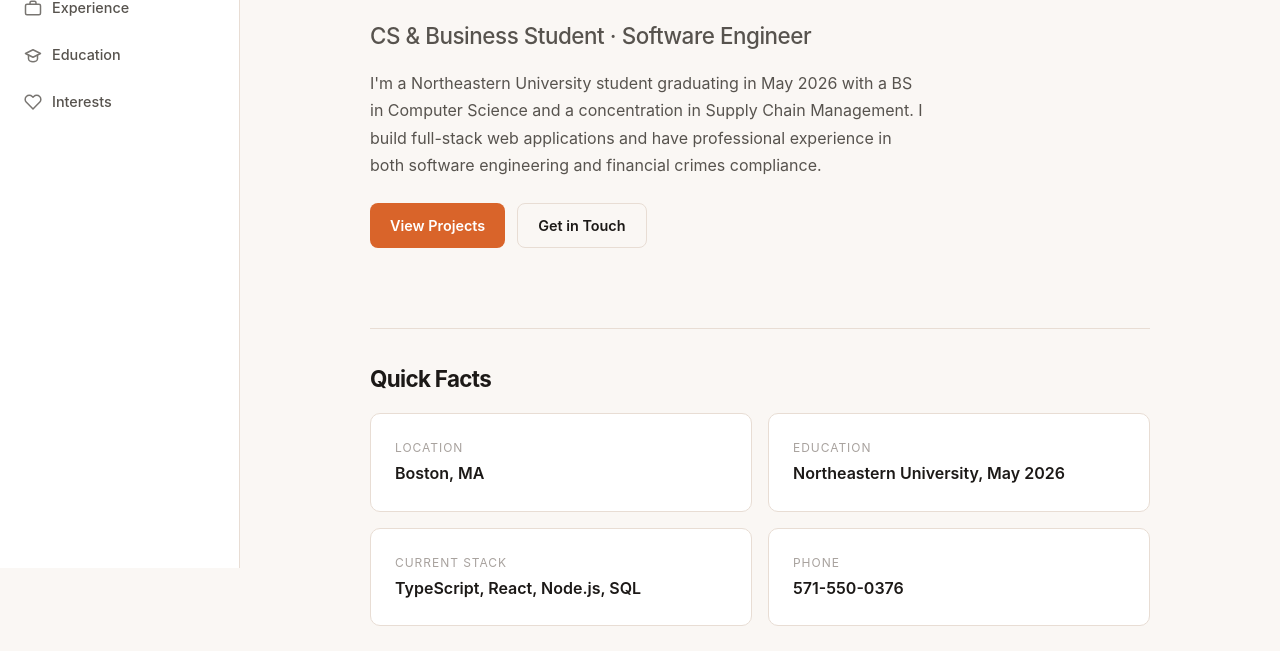
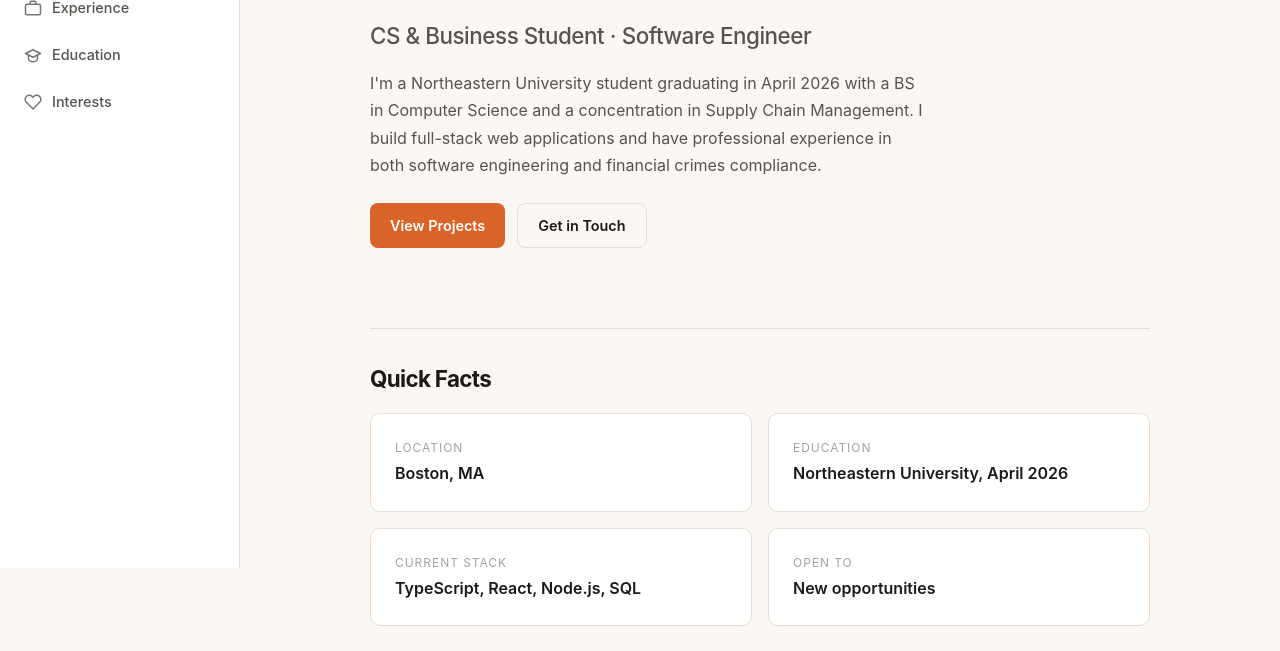
Before and after one commit to rotondojs/my-portfolio, a React (Vite) app in the folder client/: page / in a window 1280 px wide. Shown: the part 232-883 px from the top of the page. Built offline with nearby package versions, Linux system fonts and the light colour scheme.

Commit message:
small details

```diff
--- a/client/src/pages/About.tsx
+++ b/client/src/pages/About.tsx
@@ -6,7 +6,7 @@ export default function About() {
         <h1 className="hero-name">John S. Rotondo</h1>
         <p className="hero-role">CS & Business Student · Software Engineer</p>
         <p className="hero-description">
-          I'm a Northeastern University student graduating in May 2026 with a BS in Computer
+          I'm a Northeastern University student graduating in April 2026 with a BS in Computer
           Science and a concentration in Supply Chain Management. I build full-stack web
           applications and have professional experience in both software engineering and
           financial crimes compliance.
@@ -27,9 +27,9 @@ export default function About() {
       <div className="about-grid" style={{ marginTop: "16px" }}>
         {[
           { label: "Location", value: "Boston, MA" },
-          { label: "Education", value: "Northeastern University, May 2026" },
+          { label: "Education", value: "Northeastern University, April 2026" },
           { label: "Current Stack", value: "TypeScript, React, Node.js, SQL" },
-          { label: "Phone", value: "571-550-0376" },
+          { label: "Open To", value: "New opportunities" },
         ].map((item) => (
           <div className="card" key={item.label} style={{ margin: 0 }}>
             <p style={{ fontSize: "0.75rem", color: "var(--text-muted)", textTransform: "uppercase", letterSpacing: "0.08em", marginBottom: "4px" }}>
--- a/client/src/pages/Education.tsx
+++ b/client/src/pages/Education.tsx
@@ -3,7 +3,7 @@ const education = [
     degree: "BS in Computer Science & Business",
     concentration: "Concentration in Supply Chain Management",
     school: "Northeastern University",
-    period: "May 2026",
+    period: "April 2026",
     highlights: [
       "Study Abroad: New College of the Humanities, London, UK — Fall 2021",
     ],
```
